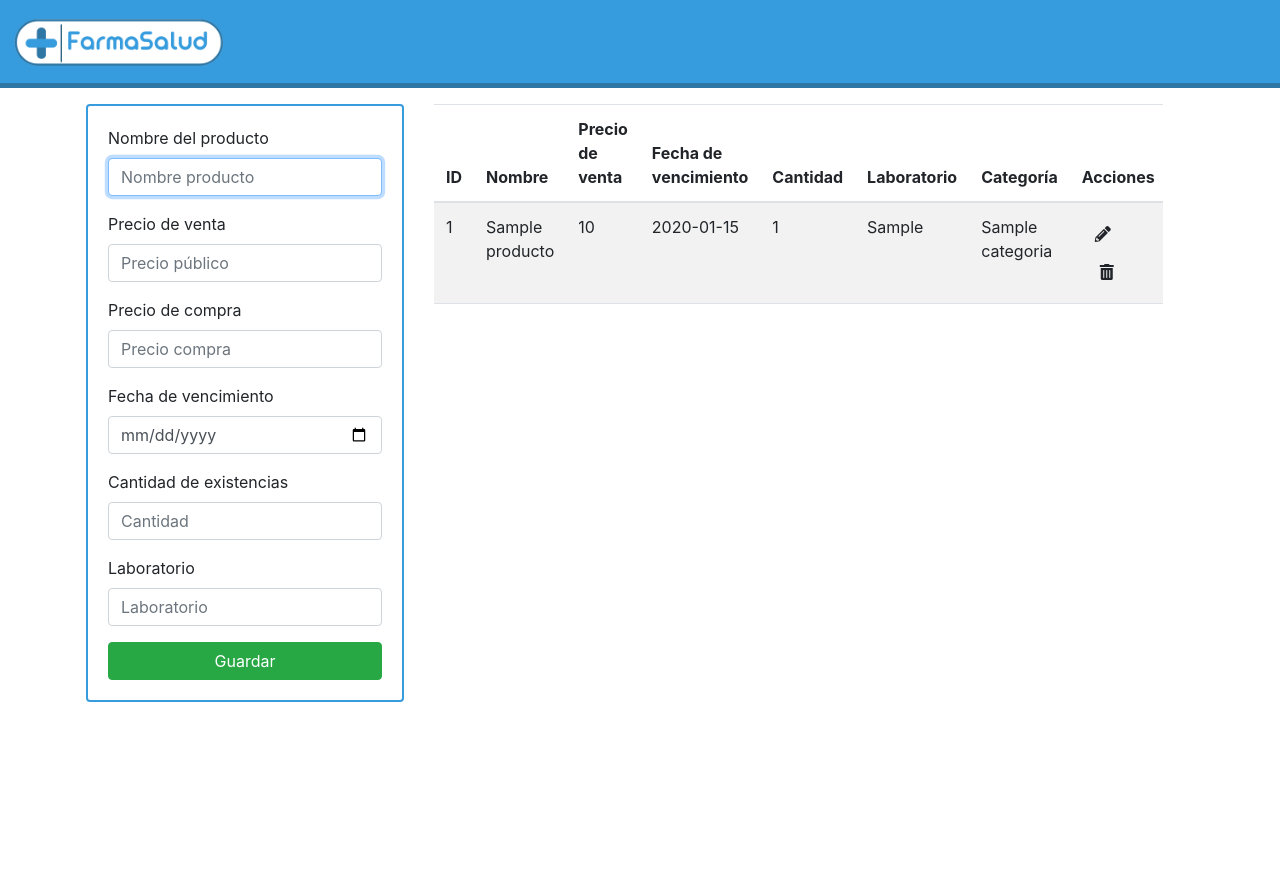
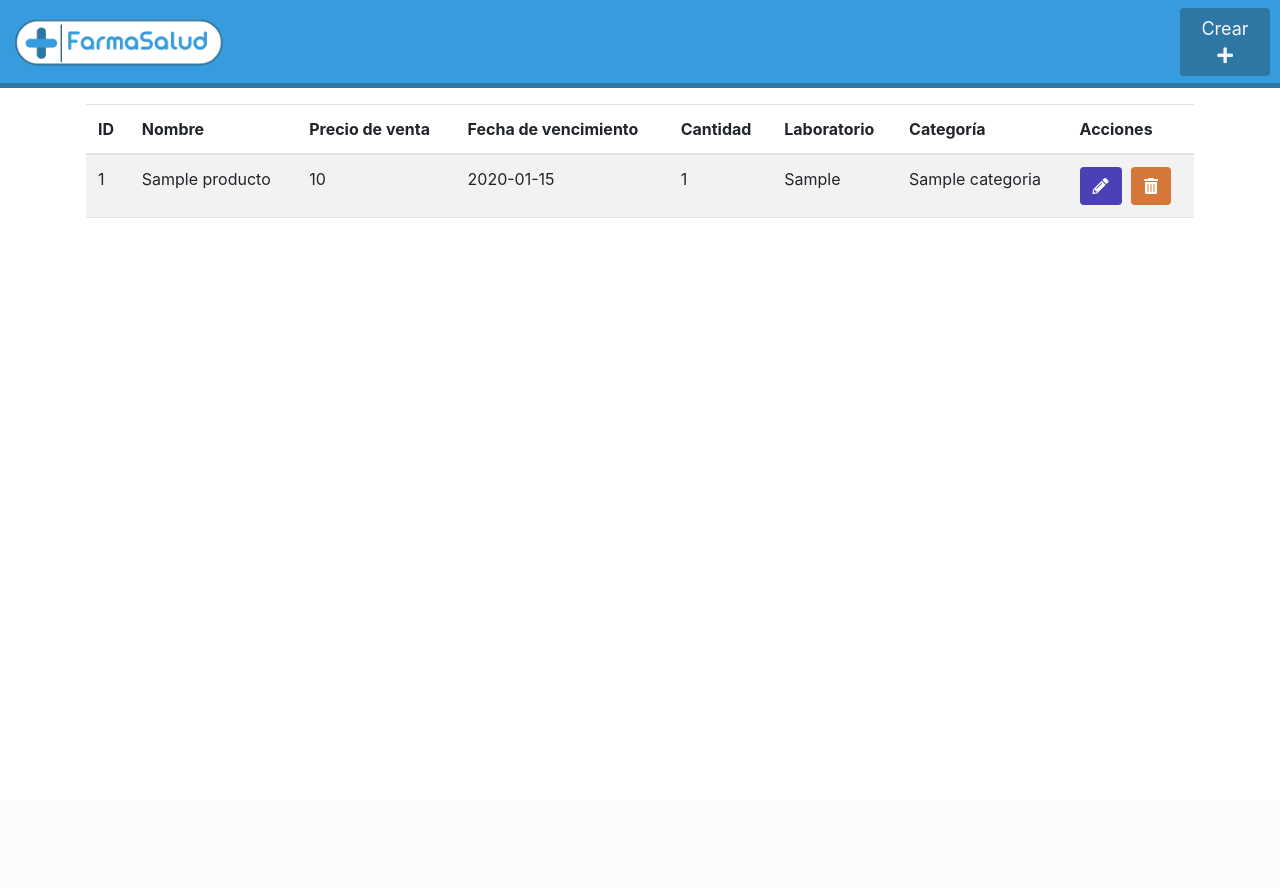
Before and after one commit to isabellaSolarte/ProyectoApp-Back, a PHP site: page / in a window 1280 px wide. After the commit the page ends 218 px from the top, so only its background shows below. Run offline with PHP 8.4, Linux system fonts and the light colour scheme; tables that the repository leaves empty hold one stand-in row (values such as "Sample post").

Commit message:
Se completó listar

```diff
--- a/includes/header.php
+++ b/includes/header.php
@@ -34,6 +34,34 @@
         .custom-btn {
             width: 100%; /* Ocupa el 100% del ancho de su contenedor */
         }
+        .boton-derecha{
+            background-color: #2e76a4;
+            color: #F8F8F8;
+            margin-right: 3%;
+            font-size:large;
+            width: 90px;
+        }
+        .boton-derecha:hover{
+            transform: translate(-5px,-5px);
+            transition: all .3s;
+        }
+        .btn-editar {
+        background-color: #4C40B7; /* Color verde */
+        color: white;
+        }
+        .btn-editar:hover{
+            transform: scale(0.9);
+            transition: all .3s;
+        }
+
+        .btn-eliminar{
+            background-color: #D47738; /* Color rojo */
+            color: white;
+        }
+        .btn-eliminar:hover {
+            transform: scale(0.9);
+            transition: all .3s;
+        }
 
     </style>
     <title>Crud mysql</title>
@@ -43,4 +71,7 @@
         <a href="index.php">
             <img src="assets/Logo.png" alt="Icono" class="icono-izquierda">
         </a>
+        <a href="crear_productos.php">
+            <button class="btn btn-custom boton-derecha">Crear <i class="fas fa-plus"></i></button>
+        </a>
     </div>
--- a/index.php
+++ b/index.php
@@ -1,48 +1,6 @@
 <?php include("db.php") ?>
 <?php include("includes/header.php") ?>
-<div class="container vh-100 p-3">
-    <div class="row">
-        <div class="col-md-auto ">
-        <?php if(isset($_SESSION['message_type'])){?>
-
-            <div class="alert alert-<?= $_SESSION['message_type']?> alert-dismissible fade show" role="alert">
-            <?= $_SESSION['message']?>
-            <button type="button" class="btn-close" data-bs-dismiss="alert" aria-label="Close"></button>
-            </div>
-            <?php session_unset();}?>
-
-            <div class="card card-body" style="border: 2px solid #369cdd;">
-                <form action="save_products.php" method="POST">
-                    <div class="form-group mb-3">
-                        <label for="Precio compra">Nombre del producto</label>
-                        <input type="text" name="nombre" class="form-control" placeholder="Nombre producto" autofocus>
-                    </div>
-                    <div class="form-group mb-3">
-                        <label for="Precio compra">Precio de venta</label>
-                        <input type="text" name="precioPublico" row = '2' class="form-control" placeholder="Precio público" autofocus>
-                    </div>
-                    <div class="form-group mb-3">
-                        <label for="Precio compra">Precio de compra</label>
-                        <input type="text" name="precioCompra" row = '3' class="form-control" placeholder="Precio compra" autofocus>
-                    </div>
-                    <div class="form-group mb-3">
-                        <label for="fecha">Fecha de vencimiento</label>
-                        <input type="date" id="fecha" row = '4' name="fecha" class="form-control">
-                    </div>
-                    <div class="form-group mb-3">
-                        <label for="Precio compra">Cantidad de existencias</label>
-                        <input type="text" name="cantidad" row = '5' class="form-control" placeholder="Cantidad" autofocus>
-                    </div>
-                    <div class="form-group mb-3">
-                        <label for="Precio compra">Laboratorio</label>
-                        <input type="text" name="laboratorio" row = '6' class="form-control" placeholder="Laboratorio" autofocus>
-                    </div>
-                    <input type="submit" class="btn btn-success custom-btn" name="save_product" value="Guardar">
-                </form>
-            </div>
-
-        </div>
-        <div class="col-md-8">
+<div class="container p-3">
             <div class="table-responsive ">
                         <table class="table table-striped rounded">
                             <thead>
@@ -74,13 +32,16 @@
                                                 <td><?php echo $row['NOMBRE_CAT'] ?></td>
                                                 <td>
                                                     <div class="button-container">
-                                                    <button (click)="irEditar()" class="btn btn-editar"  title="Editar">
-                                                        <i class="fas fa-pencil-alt"></i>
-                                                    </button>
+                                                        <a href="edit_products.php?id=<?php $row['COD_PRODUCTO']?>">
+                                                            <button class="btn btn-editar"  title="Editar">
+                                                                <i class="fas fa-pencil-alt"></i>
+                                                            </button>
+                                                        </a>
 
-                                                    <button  class="btn btn-eliminar"  title="Eliminar" style="margin-left: 5px;">
-                                                        <i class="fas fa-trash-alt"></i>
-                                                    </button>
+
+                                                        <button  class="btn btn-eliminar"  title="Eliminar" style="margin-left: 5px;">
+                                                            <i class="fas fa-trash-alt"></i>
+                                                        </button>
                                                     </div>
                                                 </td>
                                                 </tr>
@@ -88,10 +49,5 @@
                             </tbody>
                         </table>
             </div>
-        </div>
-
-    </div>
-
-
 </div>
 <?php include("includes/footer.php") ?>
--- a/save_products.php
+++ b/save_products.php
@@ -23,7 +23,7 @@
                 echo "Producto insertado exitosamente";
                 $_SESSION['message']='Producto guardado';
                 $_SESSION['message_type']='success';
-                header("Location: index.php");
+                header("Location: crear_productos.php");
             } else {
                 echo "Error en la inserción del producto: " . mysqli_error($conn);
             }
```
Also changed, not shown: crear_productos.php (added, +48 -0 lines).
